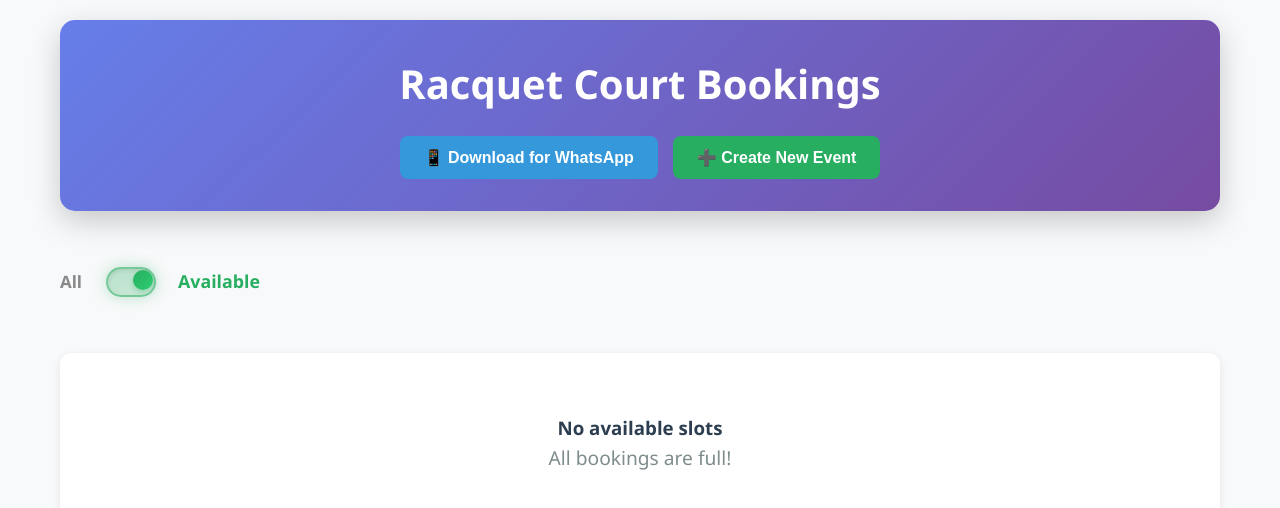
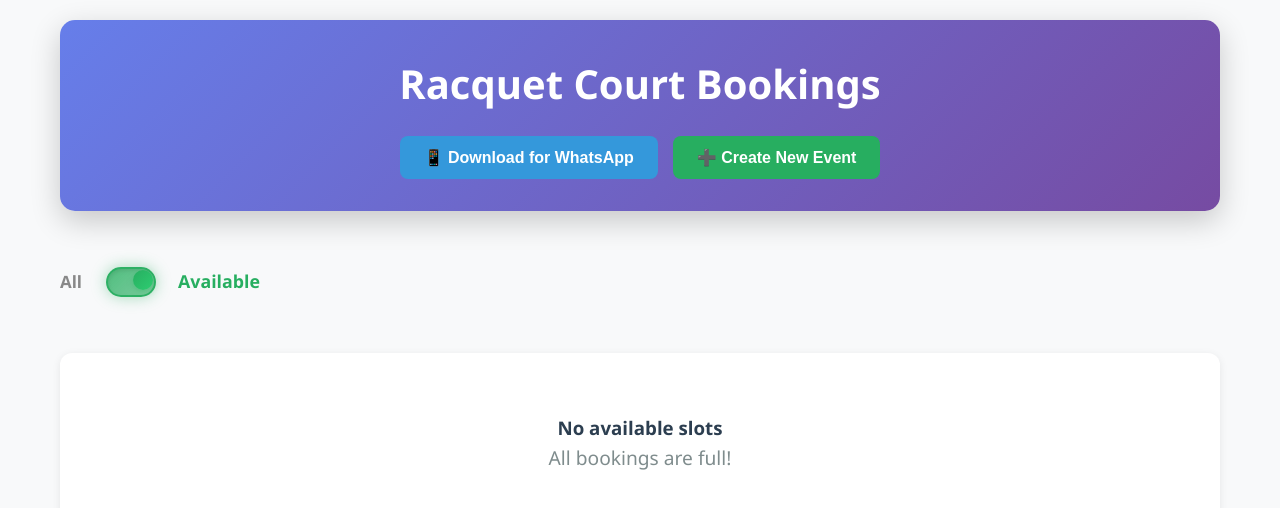
Before and after one commit to beardmeetsdev/bookmaster, a website: page index.html in a window 1280 px wide. Both pictures are taken after a click on the element "Available". Drawn offline with Linux system fonts and the light colour scheme; no server answers.

Commit message:
Make toggle switch background green when active

```diff
--- a/styles.css
+++ b/styles.css
@@ -88,9 +88,9 @@ header {
 }
 
 input:checked + .slider {
-    background: linear-gradient(135deg, rgba(39,174,96,0.3) 0%, rgba(39,174,96,0.2) 100%);
-    border-color: rgba(39,174,96,0.5);
-    box-shadow: 0 0 15px rgba(39,174,96,0.3), inset 0 2px 4px rgba(0,0,0,0.1);
+    background: linear-gradient(135deg, rgba(39,174,96,0.8) 0%, rgba(39,174,96,0.6) 100%);
+    border-color: rgba(39,174,96,0.9);
+    box-shadow: 0 0 15px rgba(39,174,96,0.4), inset 0 2px 4px rgba(0,0,0,0.1);
 }
 
 input:checked + .slider:before {
```
